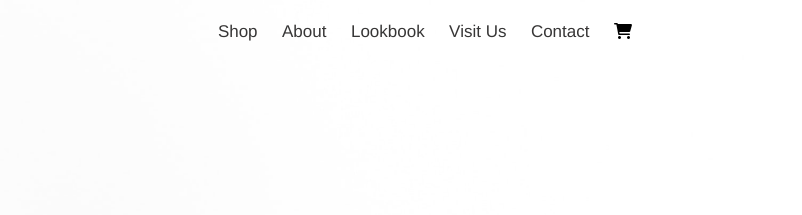
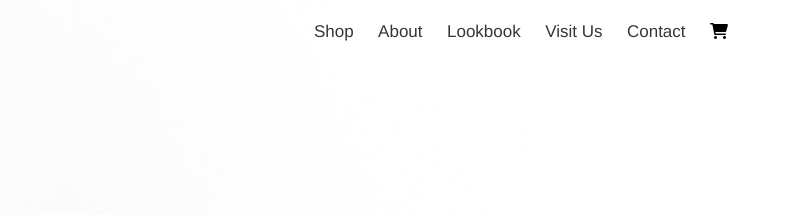
Before and after one commit to mehedihasan151195/header-design, a plain HTML site: page index.html in a window 1280 px wide. Shown: the top 215 px of the page, 478-1280 px from the left. Drawn offline with Linux system fonts and the light colour scheme.

Commit message:
Little bit change

```diff
--- a/index.html
+++ b/index.html
@@ -16,7 +16,7 @@
                 <img src="images/mehedi-logo.png" alt="">
             </div>
 
-            <div class="menu-part col-5">
+            <div class="menu-part col-6">
                 <ul>
                     <li><a href="#">Shop</a></li>
                     <li><a href="#">About</a></li>
```
